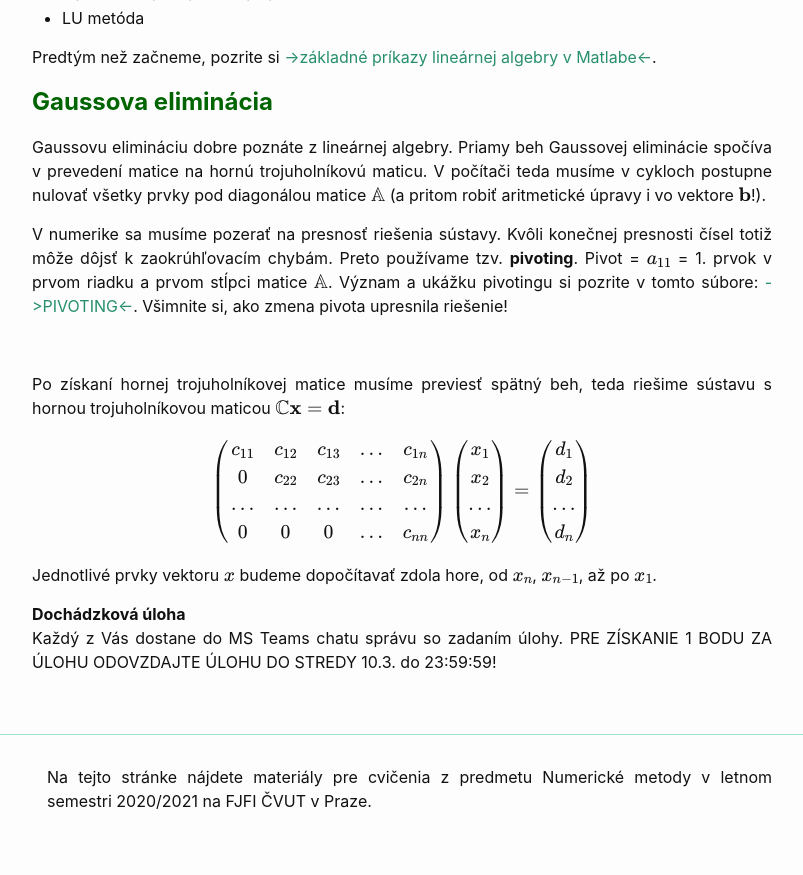
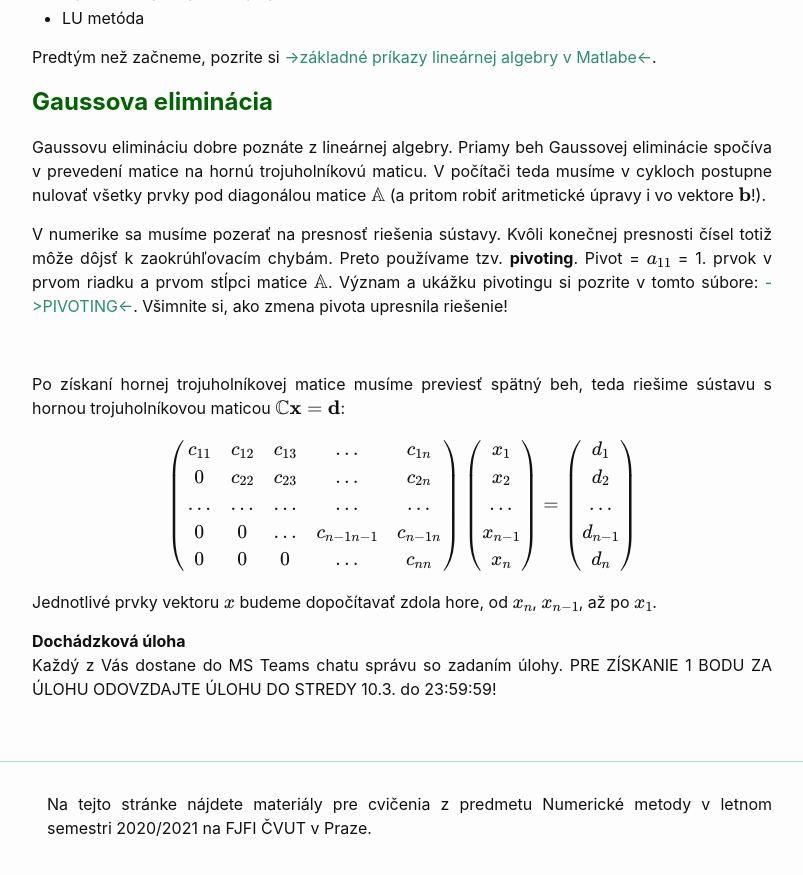
Before and after one commit to maslarova/maslarova.github.io, a Jekyll site: the page built from _posts/2021-03-04-cvicenie3.md, in a window 1280 px wide and 900 px high, scrolled down 781 px. Shown: the top 875 px of the window, without its empty margins (238-1041 px from the left). Built offline with Jekyll 4.4.1, drawn with Linux system fonts in a browser that asks for light colours; some of the changed lines change nothing that is shown.

Commit message:
2021-03-04-cvicenie3.md

```diff
--- a/_posts/2021-03-04-cvicenie3.md
+++ b/_posts/2021-03-04-cvicenie3.md
@@ -63,14 +63,16 @@
 c_{11} & c_{12} & c_{13} & \dots & c_{1n} \\
 0 & c_{22} & c_{23} & \dots & c_{2n} \\
 \dots  & \dots  & \dots  & \dots & \dots  \\
+0 & 0 &  \dots &c_{n-1 n-1}  & c_{n-1 n} \\
+
 0 & 0 & 0 & \dots & c_{nn}
 \end{pmatrix}
 \begin{pmatrix}
-x_1 \\ x_2 \\ \dots \\ x_n
+x_1 \\ x_2 \\ \dots \\ x_{n-1}\\ x_n
 \end{pmatrix}
 =
 \begin{pmatrix}
-d_{1} \\ d_{2} \\ \dots \\ d_{n}
+d_{1} \\ d_{2} \\ \dots \\ d_{n-1} \\ d_{n}
 \end{pmatrix}
 $$
 
@@ -81,11 +83,16 @@
 Prvok $x_n$ môžeme vypočítať ako
 
 {: .centering}
-$f'(x)\sim\frac{f(x+h)-f(x)}{h}.$
+$c_{nn} x_n=d_n$
+$x_n=d_n/c_{nn}$.
 
-Pokračujme ďalej prvkom x k-1
+Pokračujme ďalej prvkom x_{n-1}:
+$c_{n-1n} x_{n}=d_n$
+$x_n=d_n/c_{nn}$.
 
-a xk-2.
+
+
+a x_{n-2}:
 
 Z týchto úprav vidíme, že sa nám črtá všeobecný vzorec pre výpočet jednotlivých prvkov $x$ v tvare:
 
```
